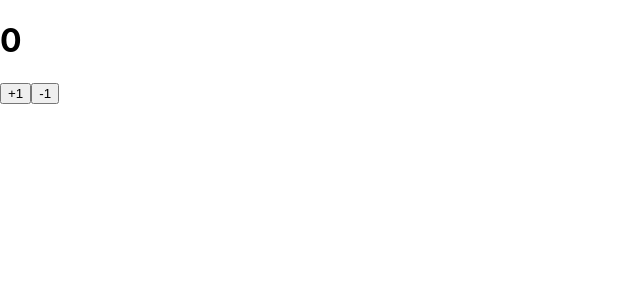
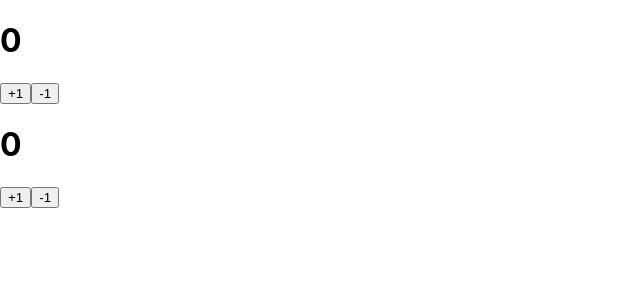
Before and after one commit to chia-1994/react-lesson, a React (Create React App) app in the folder 1008/: page / in a window 1280 px wide. Shown: the top 300 px of the page, without its empty margins (0-640 px from the left). Built offline with nearby package versions, Linux system fonts and the light colour scheme.

Commit message:
將兩個app放在一個app中

```diff
--- a/1008/src/App.js
+++ b/1008/src/App.js
@@ -1,30 +1,19 @@
-//導入react函式庫
+// 導入其它的模組
 import React from 'react'
 
-//繼承類別
-class App extends React.Component {
-  //建構式
-  constructor() {
-    super()
-    this.state = {
-      total: 0,
-    }
-  }
+// 導入要使用的元件程式，注意路徑要正確，不需要加副檔名
+import AppClass from './AppClass'
+import AppFunction from './AppFunction'
 
-  render() {
-    return (
-      <>
-        <h1>{this.state.total}</h1>
-        <button onClick={() => this.setState({ total: this.state.total + 1 })}>
-          +1
-        </button>
-        <button onClick={() => this.setState({ total: this.state.total - 1 })}>
-          -1
-        </button>
-      </>
-    )
-  }
+function App() {
+  return (
+    <>
+      {/* 使用類似HTML標記的方式來放置元件要呈現(渲染)的位置 */}
+      <AppClass />
+      <AppFunction />
+    </>
+  )
 }
 
-//輸出函式
+// 輸出元件(函式)
 export default App
--- /dev/null
+++ b/1008/src/AppClass.js
@@ -0,0 +1,31 @@
+//導入react函式庫
+import React from 'react'
+
+//繼承類別
+class App extends React.Component {
+  //建構式
+  constructor() {
+    super()
+    this.state = {
+      total: 0,
+    }
+  }
+
+  // render的回傳值即為最後呈現在網頁上的元素
+  render() {
+    return (
+      <>
+        <h1>{this.state.total}</h1>
+        <button onClick={() => this.setState({ total: this.state.total + 1 })}>
+          +1
+        </button>
+        <button onClick={() => this.setState({ total: this.state.total - 1 })}>
+          -1
+        </button>
+      </>
+    )
+  }
+}
+
+//輸出函式
+export default App
```
Also changed, not shown: 1008/src/AppFunction.js (renamed from 1008/src/AppFunction1.js).
